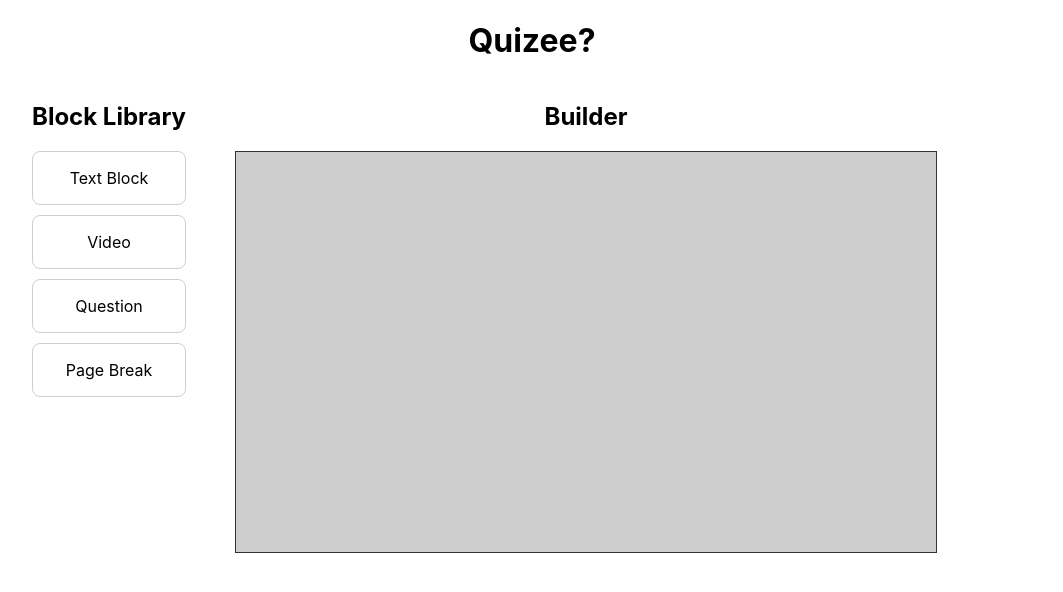
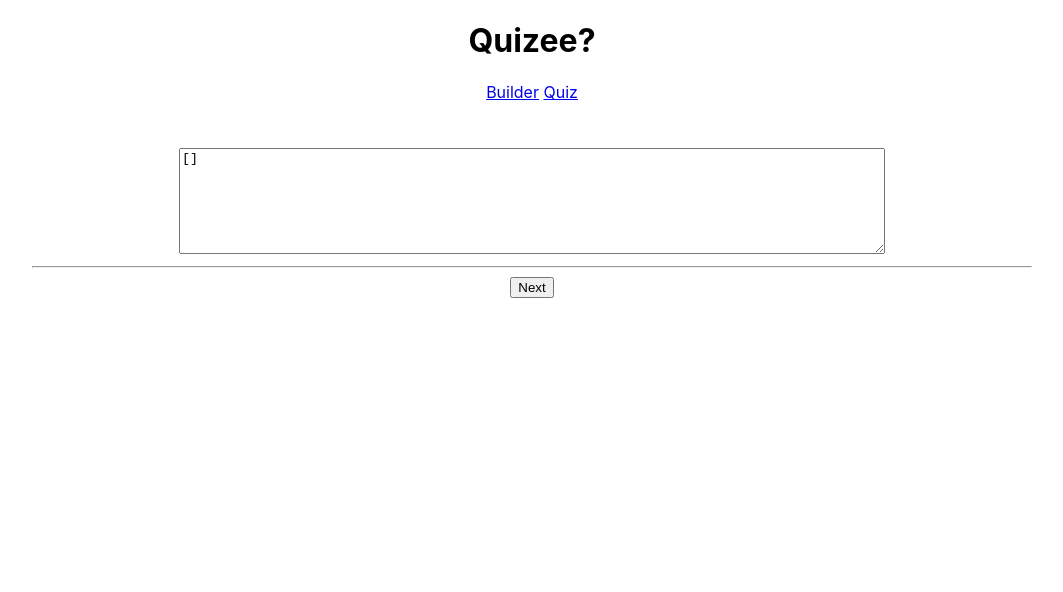
Before and after one commit to willj/q-tests, a React (Create React App) app: page /quiz in a window 1280 px wide. Shown: the top 592 px of the page, without its empty margins (108-1171 px from the left). Built offline with nearby package versions, Linux system fonts and the light colour scheme; the HTML template or start-up script is replaced by a standard one.

Commit message:
Begin adding view quiz

```diff
--- a/package.json
+++ b/package.json
@@ -8,6 +8,7 @@
     "@testing-library/user-event": "^7.2.1",
     "react": "^16.13.1",
     "react-dom": "^16.13.1",
+    "react-router-dom": "^5.2.0",
     "react-scripts": "3.4.1",
     "uuid": "^8.2.0"
   },
--- a/src/App.js
+++ b/src/App.js
@@ -1,16 +1,21 @@
 import React from 'react';
+import {BrowserRouter, Route, NavLink} from 'react-router-dom';
+import QuizBuilder from './QuizBuilder';
+import InitQuiz from './quiz/InitQuiz';
 import './App.css';
-import BlockLibrary from './BlockLibrary';
-import Builder from './Builder';
 
 function App() {
   return (
     <div className="app">
-      <h1>Quizee?</h1>
+      <BrowserRouter>
+        <header>
+          <h1>Quizee?</h1>
+          <p><NavLink to="/">Builder</NavLink> <NavLink to="/quiz">Quiz</NavLink></p>
+        </header>
 
-      <BlockLibrary />
-      <Builder />
-
+        <Route path="/" exact component={QuizBuilder} />
+        <Route path="/quiz" exact component={InitQuiz} />
+      </BrowserRouter>
     </div>
   );
 }
--- a/src/Builder.js
+++ b/src/Builder.js
@@ -49,6 +49,8 @@ function Builder(){
                         <DisplayBlock block={block} index={index} onChange={updateBlockData} />
                     </Dragable>)}
             </div>
+            <h2>Output Code</h2>
+            <textarea value={JSON.stringify(blocks)} style={{width: '700px', height: '400px', marginTop: '30px'}} readOnly={true} />
         </div>
     );
 }
--- /dev/null
+++ b/src/QuizBuilder.js
@@ -0,0 +1,14 @@
+import React from 'react';
+import BlockLibrary from './BlockLibrary';
+import Builder from './Builder';
+
+function QuizBuilder(){
+    return (
+        <>
+            <BlockLibrary />
+            <Builder />
+        </>
+    );
+}
+
+export default QuizBuilder;
--- /dev/null
+++ b/src/quiz/InitQuiz.js
@@ -0,0 +1,21 @@
+import React, {useState} from 'react';
+import Quiz from './Quiz';
+
+function InitQuiz(){
+    const [quiz, setQuiz] = useState([]);
+
+    function updateQuiz(e){
+        setQuiz(JSON.parse(e.target.value));
+    }
+
+    return(
+        <>
+            <textarea value={JSON.stringify(quiz)} style={{width: '700px', height: '100px', marginTop: '30px'}} onChange={updateQuiz} />
+            <hr />
+            <Quiz quizData={quiz} />
+        </>
+    );
+
+}
+
+export default InitQuiz;
--- /dev/null
+++ b/src/quiz/Quiz.js
@@ -0,0 +1,44 @@
+import React, {useState, useEffect} from 'react';
+
+function Quiz({quizData}){
+    const [pages, setPages] = useState([]);
+    const [currentPage, setCurrentPage] = useState(0);
+
+    useEffect(() => {
+        let pagedBlocks = quizData.reduce((accum, block) => {
+
+            if (!Array.isArray(accum[accum.length - 1])){
+                accum[accum.length - 1] = [block];
+            } else if (block.type === 'pageBreak') {
+                accum[accum.length] = [];
+            } else {
+                accum[accum.length - 1].push(block);
+            }
+
+            return accum;
+
+        }, [[]]);
+
+        setPages(pagedBlocks);
+    }, [quizData]);
+
+    function nextPage(){
+        if (currentPage === pages.length - 1){
+            return;
+        }
+        setCurrentPage(currentPage + 1);
+    }
+
+    if (pages.length === 0) return <p>Loading...</p>;
+
+    return(
+        <>
+           {pages[currentPage].map((block, index) => <p key={index}>{block.title}</p>)}
+
+           <button onClick={nextPage}>Next</button>
+        </>
+    );
+
+}
+
+export default Quiz;
```
Also changed, not shown: 1 other file (tests, documents, lock files or other folders).
